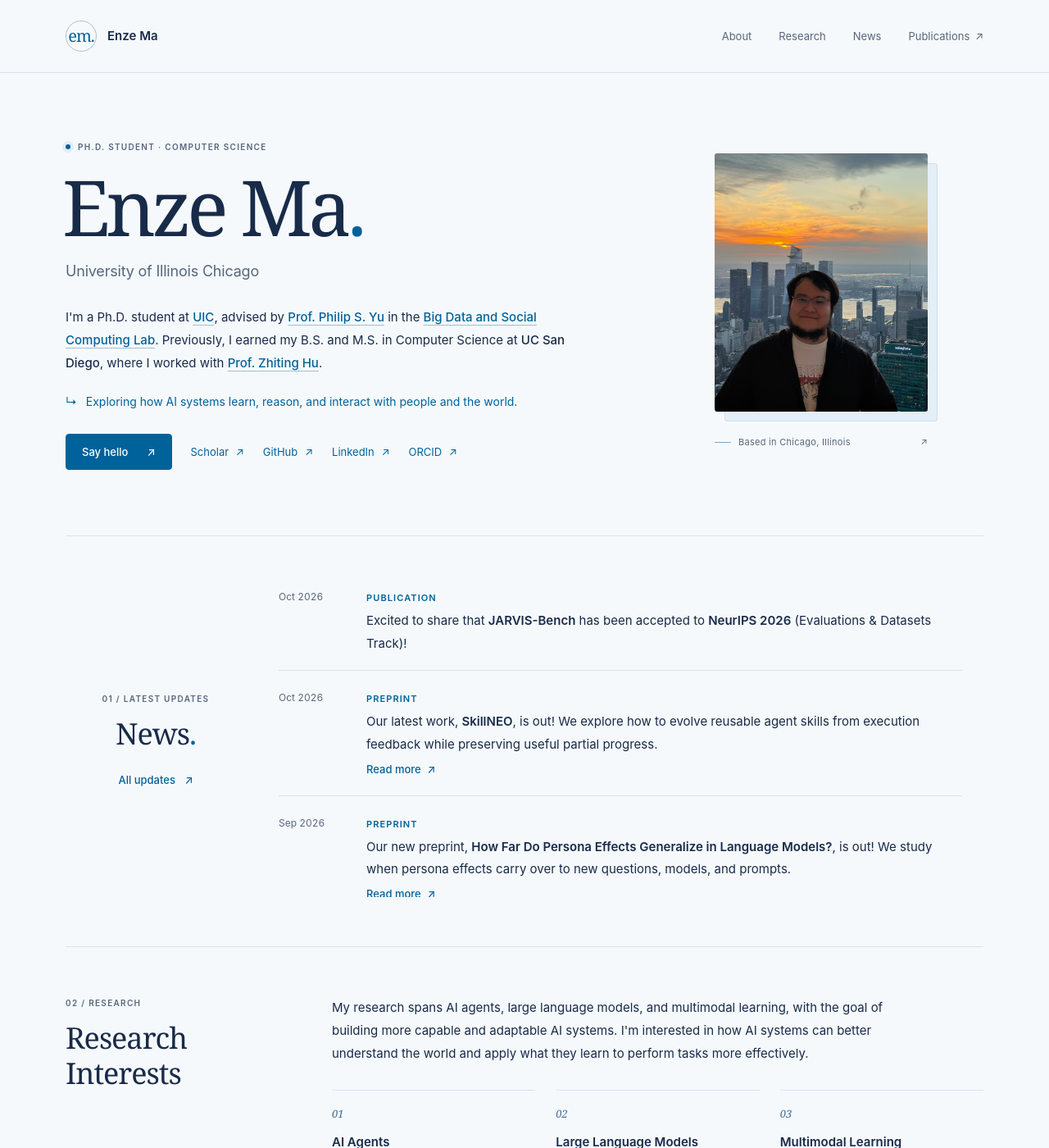
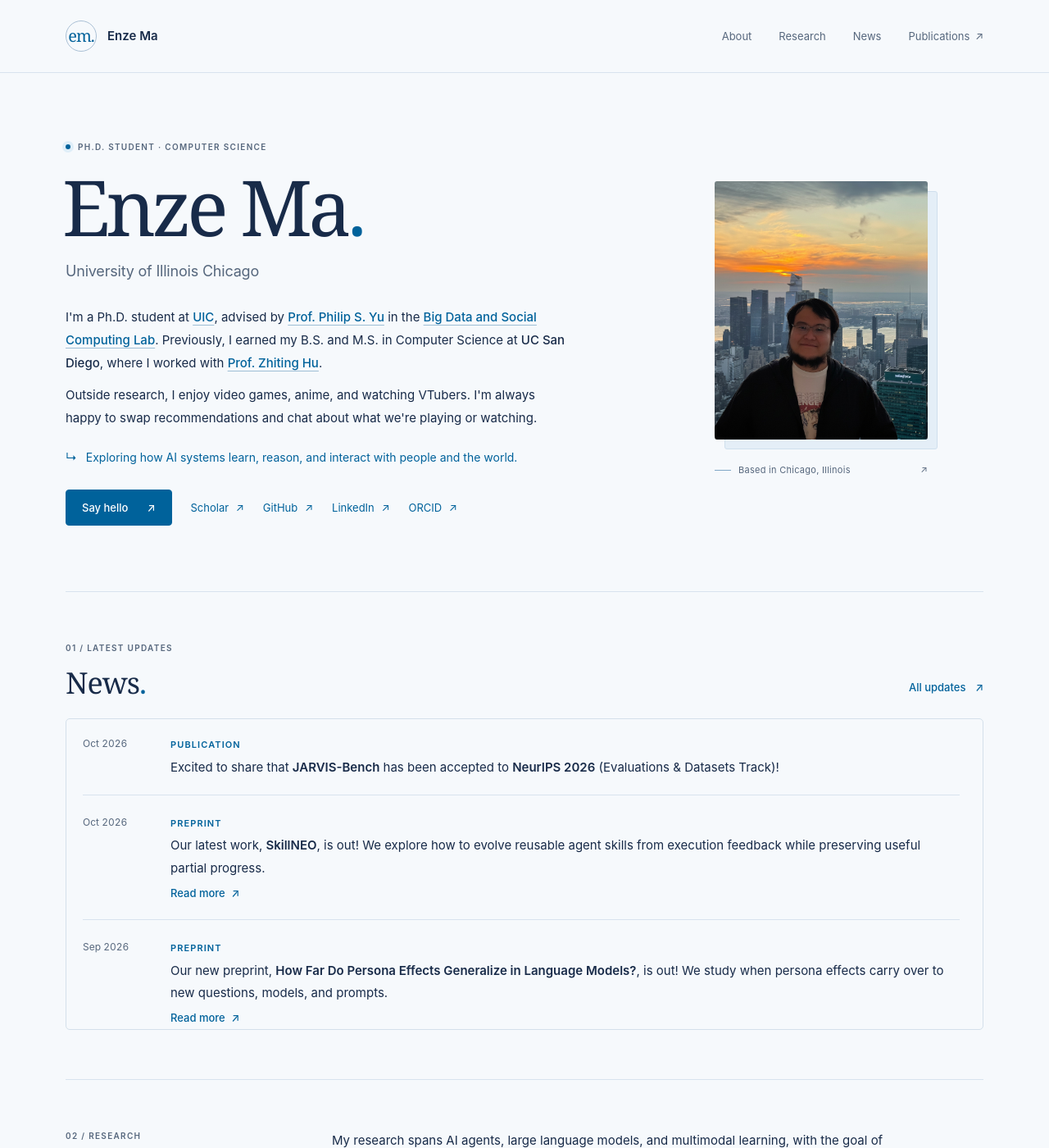
Before and after one commit to sora1998/sora1998.github.io, a Jekyll site: the page built from _pages/about.md, in a window 1280 px wide and 1400 px high. Shown: the whole window at 82% size. Built offline with Jekyll 4.4.1, drawn with Linux system fonts in a browser that asks for light colours; some of the changed text lies outside the part shown.

Commit message:
Add a subtle news frame and move personal interests into the bio

```diff
--- a/_pages/about.md
+++ b/_pages/about.md
@@ -11,6 +11,7 @@ permalink: /
     <p class="hero-affiliation">University of Illinois Chicago</p>
     <div class="intro-text">
       <p>I'm a Ph.D. student at <a href="https://cs.uic.edu/">UIC</a>, advised by <a href="https://cs.uic.edu/profiles/philip-yu/">Prof. Philip S. Yu</a> in the <a href="https://bdsc-uic.github.io/people.html">Big Data and Social Computing Lab</a>. Previously, I earned my B.S. and M.S. in Computer Science at <strong>UC San Diego</strong>, where I worked with <a href="https://zhiting.ucsd.edu/">Prof. Zhiting Hu</a>.</p>
+      <p class="personal-interests">Outside research, I enjoy video games, anime, and watching VTubers. I'm always happy to swap recommendations and chat about what we're playing or watching.</p>
     </div>
     <p class="current-focus"><span aria-hidden="true">↳</span> Exploring how AI systems learn, reason, and interact with people and the world.</p>
     <div class="social-links" aria-label="Contact and academic profiles">
@@ -28,7 +29,7 @@ permalink: /
 </section>
 
 <section class="section news-section" id="news" aria-labelledby="news-title">
-  <div class="section-heading"><p class="eyebrow">01 / Latest updates</p><h2 id="news-title">News<span class="name-period">.</span></h2><a class="text-link" href="{{ '/news/' | relative_url }}">All updates <span aria-hidden="true">↗</span></a></div>
+  <div class="section-topline"><div><p class="eyebrow">01 / Latest updates</p><h2 id="news-title">News<span class="name-period">.</span></h2></div><a class="text-link" href="{{ '/news/' | relative_url }}">All updates <span aria-hidden="true">↗</span></a></div>
   <div class="news-scroll" role="region" aria-labelledby="news-title" tabindex="0">
     {% include news-list.html %}
   </div>
@@ -64,4 +65,4 @@ permalink: /
   </ol>
 </section>
 
-<section class="contact-section" aria-labelledby="contact-title"><div><p class="eyebrow">Let's connect</p><h2 id="contact-title">Good research starts <br>with a conversation.</h2><p>Always happy to talk about research, collaborations, or an interesting idea.</p><p class="personal-interests">Outside research, I enjoy video games, anime, and watching VTubers.</p></div><a class="contact-link" href="mailto:{{ site.author.email }}">{{ site.author.email }} <span aria-hidden="true">↗</span></a></section>
+<section class="contact-section" aria-labelledby="contact-title"><div><p class="eyebrow">Let's connect</p><h2 id="contact-title">Good research starts <br>with a conversation.</h2><p>Always happy to talk about research, collaborations, or an interesting idea.</p></div><a class="contact-link" href="mailto:{{ site.author.email }}">{{ site.author.email }} <span aria-hidden="true">↗</span></a></section>
--- a/assets/css/academic.css
+++ b/assets/css/academic.css
@@ -374,21 +374,21 @@ h1,h2,h3 {
   margin-left: 8px
 }
 
-.research-section,.news-section,.experience-section {
+.research-section,.experience-section {
   display: grid;
   grid-template-columns: 280px minmax(0,1fr);
   gap: 45px
 }
 
-.news-section {
-  grid-template-columns: 220px minmax(0,1fr);
-  gap: 40px;
-  align-items: center
+.news-section .section-topline {
+  flex-direction: row;
+  align-items: flex-end;
+  gap: 20px;
+  margin-bottom: 22px
 }
 
-.news-section .section-heading {
-  justify-self: center;
-  text-align: center
+.news-section .text-link {
+  white-space: nowrap
 }
 
 .section-intro {
@@ -433,7 +433,9 @@ h1,h2,h3 {
   scrollbar-width: thin;
   scrollbar-color: #9fb5c9 transparent;
   scrollbar-gutter: stable;
-  padding: 0 16px 8px 0
+  padding: 16px 18px 16px 20px;
+  border: 1px solid #d4e0eb;
+  border-radius: 5px
 }
 
 .news-scroll::-webkit-scrollbar {
@@ -704,10 +706,6 @@ h1,h2,h3 {
   font-size: 15px;
   color: var(--muted);
   margin-top: 17px
-}
-
-.contact-section p.personal-interests {
-  margin-top: 10px
 }
 
 .contact-link {
@@ -989,13 +987,9 @@ h1,h2,h3 {
   .portrait img {
     height: 250px
   }
-  .research-section,.news-section,.experience-section {
+  .research-section,.experience-section {
     grid-template-columns: 230px minmax(0,1fr);
     gap: 30px
-  }
-  .news-section {
-    grid-template-columns: 180px minmax(0,1fr);
-    gap: 28px
   }
   .section-heading h2,.section-topline h2 {
     font-size: 32px
@@ -1021,10 +1015,6 @@ h1,h2,h3 {
 @media(max-width:760px) {
   .portrait {
     width: 160px
-  }
-  .news-section .section-heading {
-    justify-self: start;
-    text-align: left
   }
 
   html {
@@ -1085,7 +1075,7 @@ h1,h2,h3 {
   .button {
     padding: 9px 14px
   }
-  .research-section,.news-section,.experience-section {
+  .research-section,.experience-section {
     grid-template-columns: 1fr;
     gap: 28px
   }
@@ -1167,7 +1157,7 @@ h1,h2,h3 {
     font-size: 16px
   }
   .news-scroll {
-    padding: 0 10px 8px 0
+    padding: 14px 12px 14px 14px
   }
 
   .header-inner {
```
